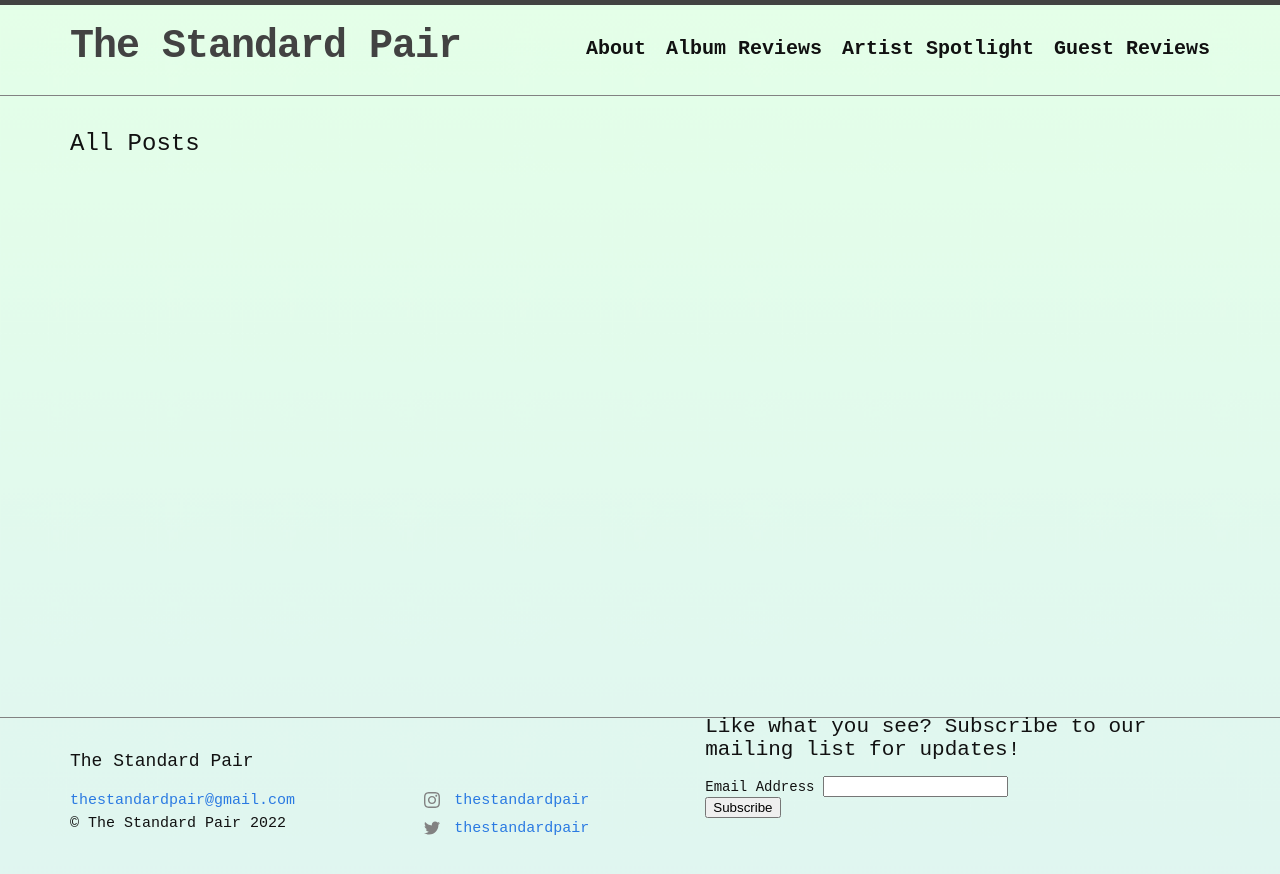
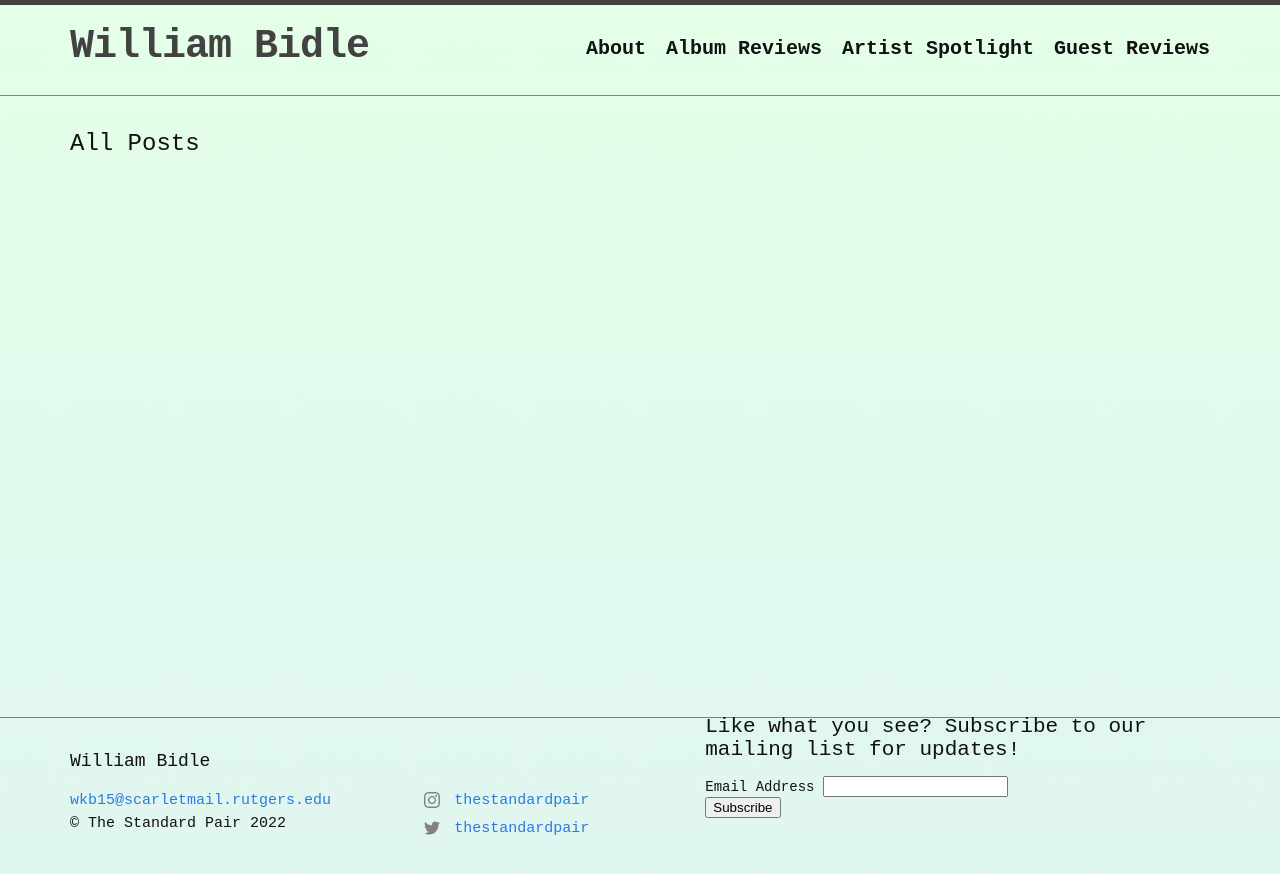
Before and after one commit to WilliamBidle/williambidle.github.io, a Jekyll site: the page built from index.markdown, in a window 1280 px wide. Shown: the top 874 px of the page. Built offline with Jekyll 4.4.1, drawn with Linux system fonts in a browser that asks for light colours; comment, search, counter and statistics services are not loaded.

Commit message:
changed title

```diff
--- a/_config.yml
+++ b/_config.yml
@@ -18,8 +18,8 @@
 # You can create any custom variable you would like, and they will be accessible
 # in the templates via {{ site.myvariable }}.
 
-title: The Standard Pair
-email: thestandardpair@gmail.com
+title: William Bidle
+email: wkb15@scarletmail.rutgers.edu
 description: >- # this means to ignore newlines until "baseurl:"
   Welcome to our music review blog! We write about music we enjoy listening to across many different genres.
 
```
